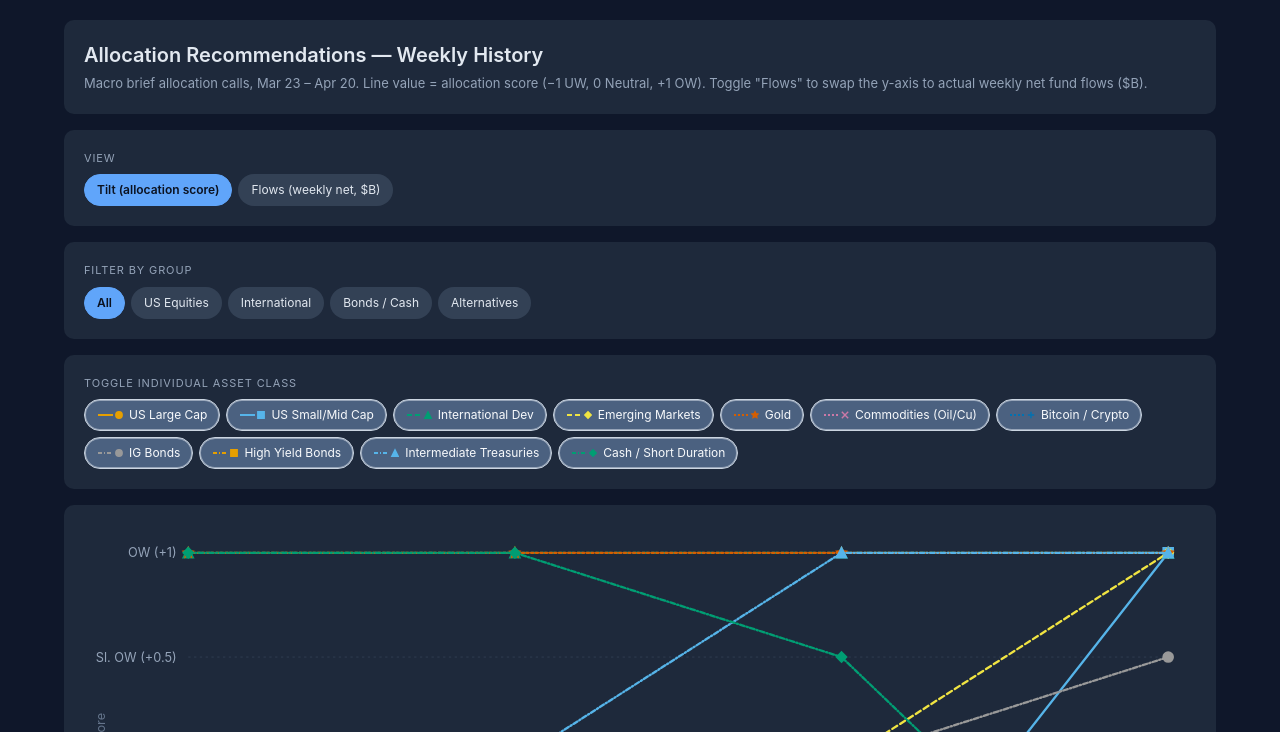
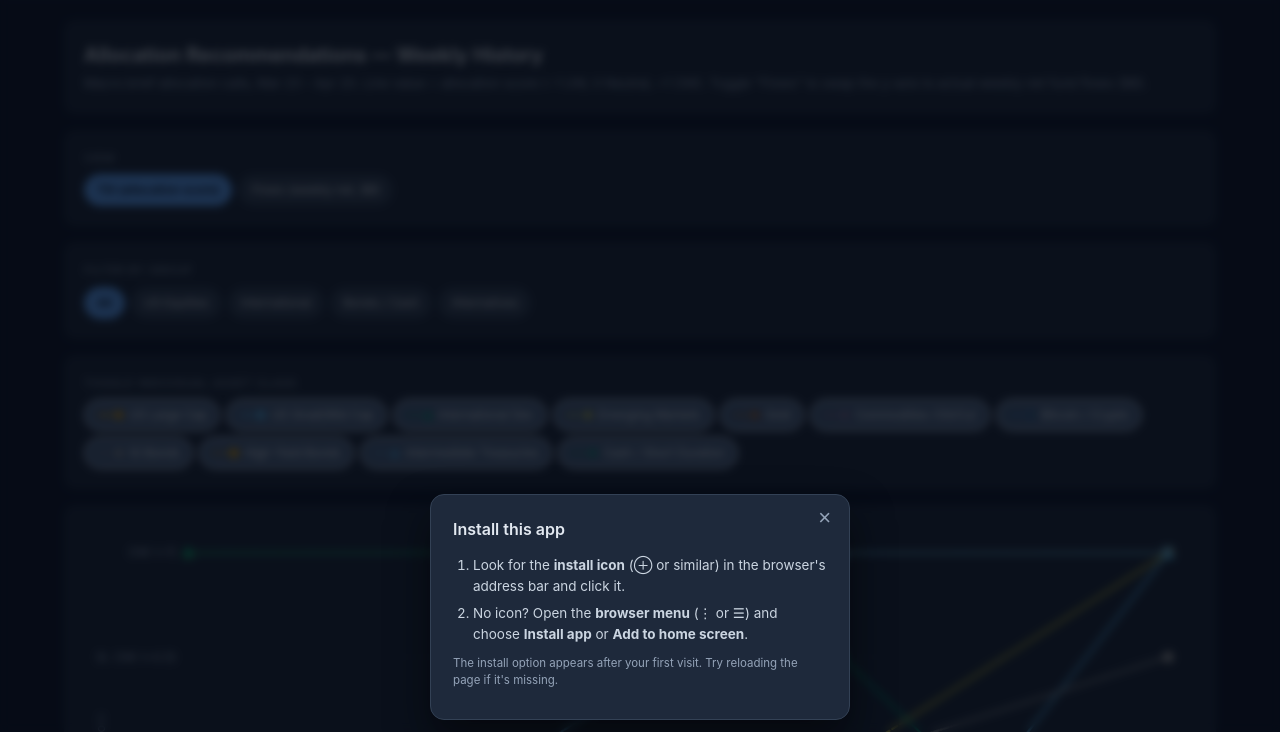
Before and after one commit to 5ghfmg2tyj-hash/macro-brief, a website: page docs/index.html in a window 1280 px wide. Both pictures are taken after a click on the button "Install app". Shown: the part 68-800 px from the top of the page. Drawn offline with Linux system fonts and the light colour scheme.

Commit message:
Fix install button: platform-aware sheet + keep deferredPrompt on failure
- Add generic 'install-browser-steps' sheet panel for Chrome/Firefox/
  Safari 26+ when the native prompt is unavailable (deferredPrompt null
  or prompt() failed). Shows address-bar / browser-menu instructions.
- Extract showInstallSheet() helper that resets all panels and reveals
  the right one based on platform (iOS / macSafariLegacy / generic).
- Stop nulling deferredPrompt in the catch block so a failed prompt()
  can be retried on the next click.
- Bump SW cache to v6 so all three changed files are re-fetched.

Co-Authored-By: Claude Sonnet 4.6 <noreply@anthropic.com>

```diff
--- a/docs/index.html
+++ b/docs/index.html
@@ -192,7 +192,7 @@
       </p>
     </div>
 
-    <!-- macOS steps (hidden by default; shown on macOS Safari) -->
+    <!-- macOS steps (hidden by default; shown on macOS Safari 17–25) -->
     <div id="install-mac-steps" hidden>
       <div class="ios-title">Install on Mac</div>
       <ol class="ios-steps">
@@ -202,6 +202,18 @@
       </ol>
       <p class="muted ios-note">
         Requires macOS Sonoma (14) or later with Safari 17+.
+      </p>
+    </div>
+
+    <!-- Generic steps (shown on Chrome/Firefox/Safari 26+ when browser prompt is unavailable) -->
+    <div id="install-browser-steps" hidden>
+      <div class="ios-title">Install this app</div>
+      <ol class="ios-steps">
+        <li>Look for the <strong>install icon</strong> (⊕ or similar) in the browser's address bar and click it.</li>
+        <li>No icon? Open the <strong>browser menu</strong> (⋮ or ☰) and choose <strong>Install app</strong> or <strong>Add to home screen</strong>.</li>
+      </ol>
+      <p class="muted ios-note">
+        The install option appears after your first visit. Try reloading the page if it's missing.
       </p>
     </div>
   </div>
--- a/docs/pwa.js
+++ b/docs/pwa.js
@@ -75,7 +75,7 @@
   // Hide install button when the app is already running as a PWA.
   if (isStandalone && installBtn) installBtn.hidden = true;
 
-  // Button click: either fire the browser prompt or open the iOS sheet.
+  // Button click: either fire the browser prompt or open the appropriate sheet.
   if (installBtn) {
     installBtn.addEventListener("click", async () => {
       if (deferredPrompt) {
@@ -85,16 +85,26 @@
           deferredPrompt = null;
           if (choice.outcome === "accepted") installBtn.hidden = true;
         } catch (err) {
+          // Don't null deferredPrompt — keep it for retry. Show fallback sheet.
           console.warn("Install prompt failed:", err);
-          deferredPrompt = null;
-          // Only show the manual sheet on platforms that have no native dialog.
-          if ((isIOS || isMacSafariLegacy) && iosSheet) iosSheet.hidden = false;
+          showInstallSheet();
         }
         return;
       }
-      // No deferred prompt — show manual sheet only for platforms that need it.
-      if ((isIOS || isMacSafariLegacy) && iosSheet) iosSheet.hidden = false;
+      showInstallSheet();
     });
+  }
+
+  function showInstallSheet() {
+    if (!iosSheet) return;
+    const iosSteps     = document.getElementById("install-ios-steps");
+    const macSteps     = document.getElementById("install-mac-steps");
+    const browserSteps = document.getElementById("install-browser-steps");
+    [iosSteps, macSteps, browserSteps].forEach((el) => { if (el) el.hidden = true; });
+    if (isIOS && iosSteps)                  iosSteps.hidden = false;
+    else if (isMacSafariLegacy && macSteps) macSteps.hidden = false;
+    else if (browserSteps)                  browserSteps.hidden = false;
+    iosSheet.hidden = false;
   }
 
   if (iosCloseBtn && iosSheet) {
--- a/docs/service-worker.js
+++ b/docs/service-worker.js
@@ -7,7 +7,7 @@
 // Bump CACHE_VERSION whenever app-shell assets change so old clients re-fetch.
 // ==============================================================================
 
-const CACHE_VERSION = "v5";
+const CACHE_VERSION = "v6";
 const SHELL_CACHE   = `macro-brief-shell-${CACHE_VERSION}`;
 const DATA_CACHE    = `macro-brief-data-${CACHE_VERSION}`;
 
```
